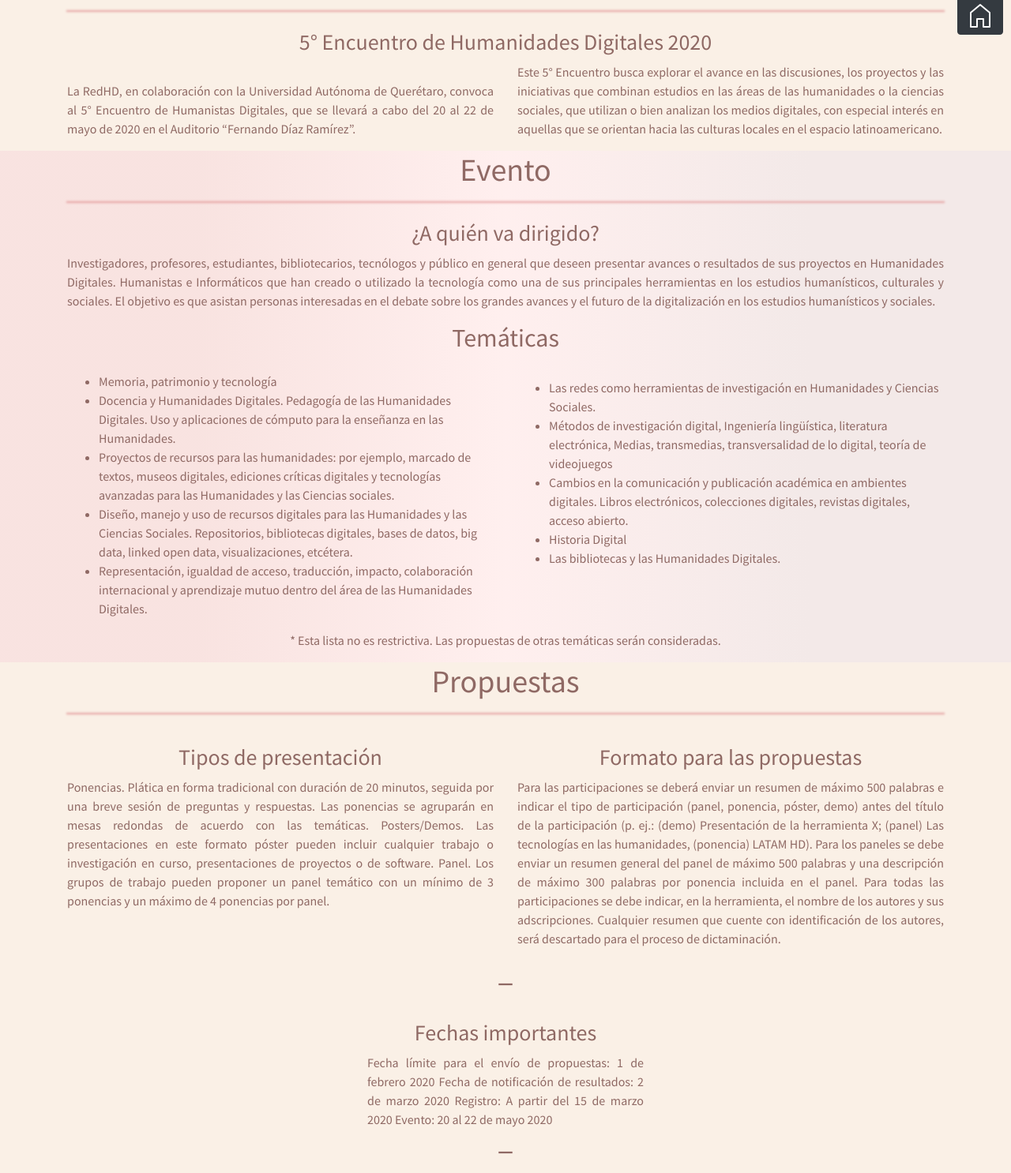
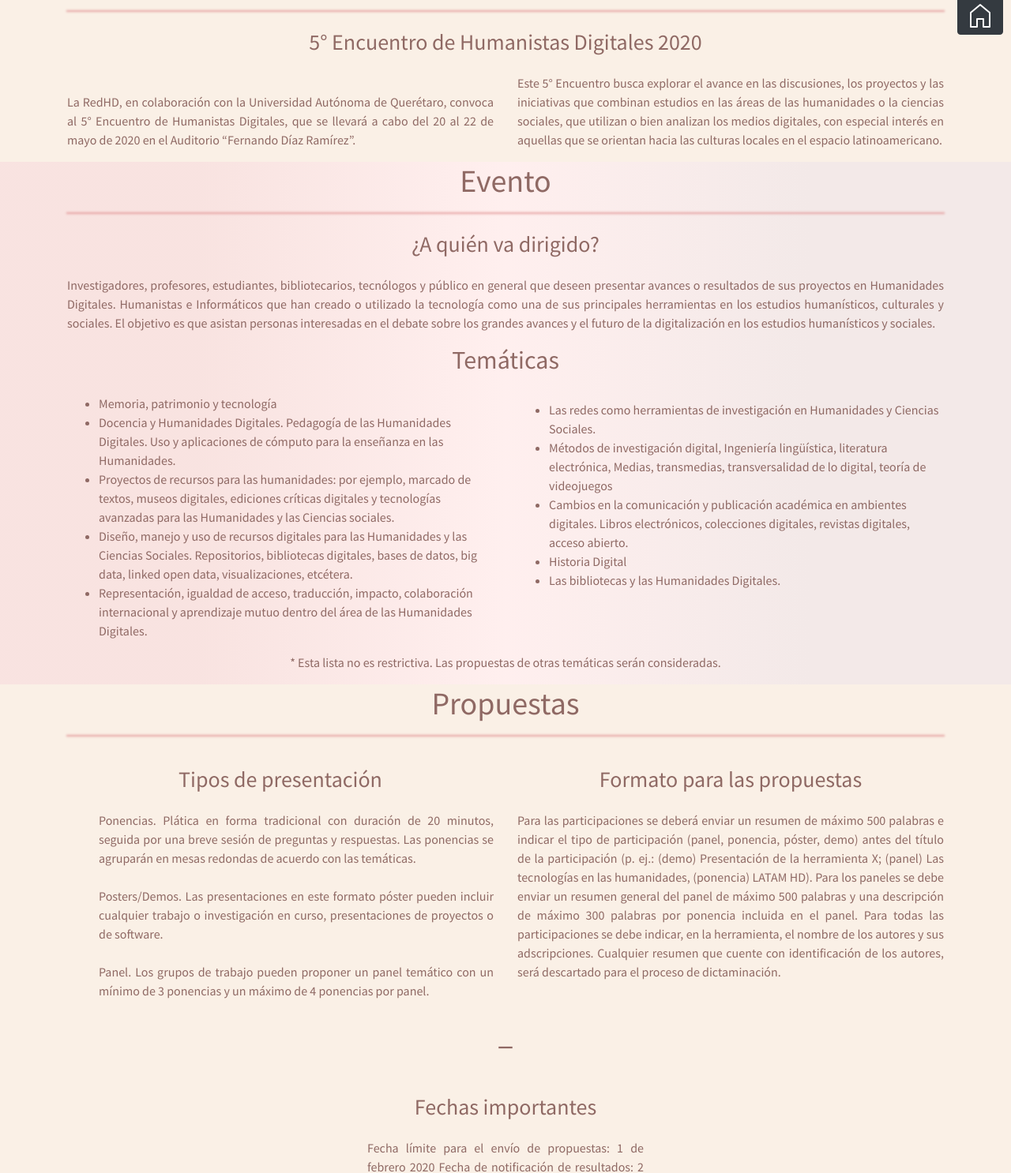
Before and after one commit to thelule/redhd, a website: page index.html in a window 1280 px wide. Shown: the part 746-2232 px from the top of the page at 79% size. Drawn offline with nearby package versions, Linux system fonts and the light colour scheme.

Commit message:
humanidades por humanistas

```diff
--- a/css/styles-rhd.css
+++ b/css/styles-rhd.css
@@ -153,4 +153,5 @@ section {
 
 h3 {
   text-align: center !important;
+  padding-bottom: .5em;
 }
--- a/index.html
+++ b/index.html
@@ -85,7 +85,7 @@
     <div class="container" style="color: #8F6964;">
       <h1 id="convocatoria" style="margin-top:20px; text-align: center;">Convocatoria </h1>
       <hr style="border: 0; height: 0; box-shadow: 0 1px 3px 1px rgb(228, 158, 158); text-align: center;"/><br>
-      <h3 style="text-align: center;">5° Encuentro de Humanidades Digitales 2020</h3>
+      <h3 style="text-align: center;">5° Encuentro de Humanistas Digitales 2020</h3>
       <div class="row">
         <div class="col-sm">
             <p><br> La RedHD, en colaboración con la Universidad Autónoma de Querétaro,
@@ -147,12 +147,23 @@
           <div class="col-sm" style="text-align: justify !important;">
             <p>
               <h3>Tipos de presentación</h3>
+                <ul>
+                  <li style="list-style:none;">
                     Ponencias. Plática en forma tradicional con duración de 20 minutos, seguida por una breve
                     sesión de preguntas y respuestas. Las ponencias se agruparán en mesas redondas de acuerdo con las temáticas.
+                  </li><br>
+                  <li style="list-style:none;">
                     Posters/Demos. Las presentaciones en este formato póster pueden incluir cualquier trabajo o investigación
                     en curso, presentaciones de proyectos o de software.
+                  </li><br>
+                  <li style="list-style:none;">
                     Panel. Los grupos de trabajo pueden proponer un panel temático con un mínimo de 3
                     ponencias y un máximo de 4 ponencias por panel.
+                  </li>
+                </ul>
+
+
+
             </p>
         </div>
           <div class="col-sm" style="text-align: justify !important;">
```
Lines whose indentation alone changed are shown as unchanged.
